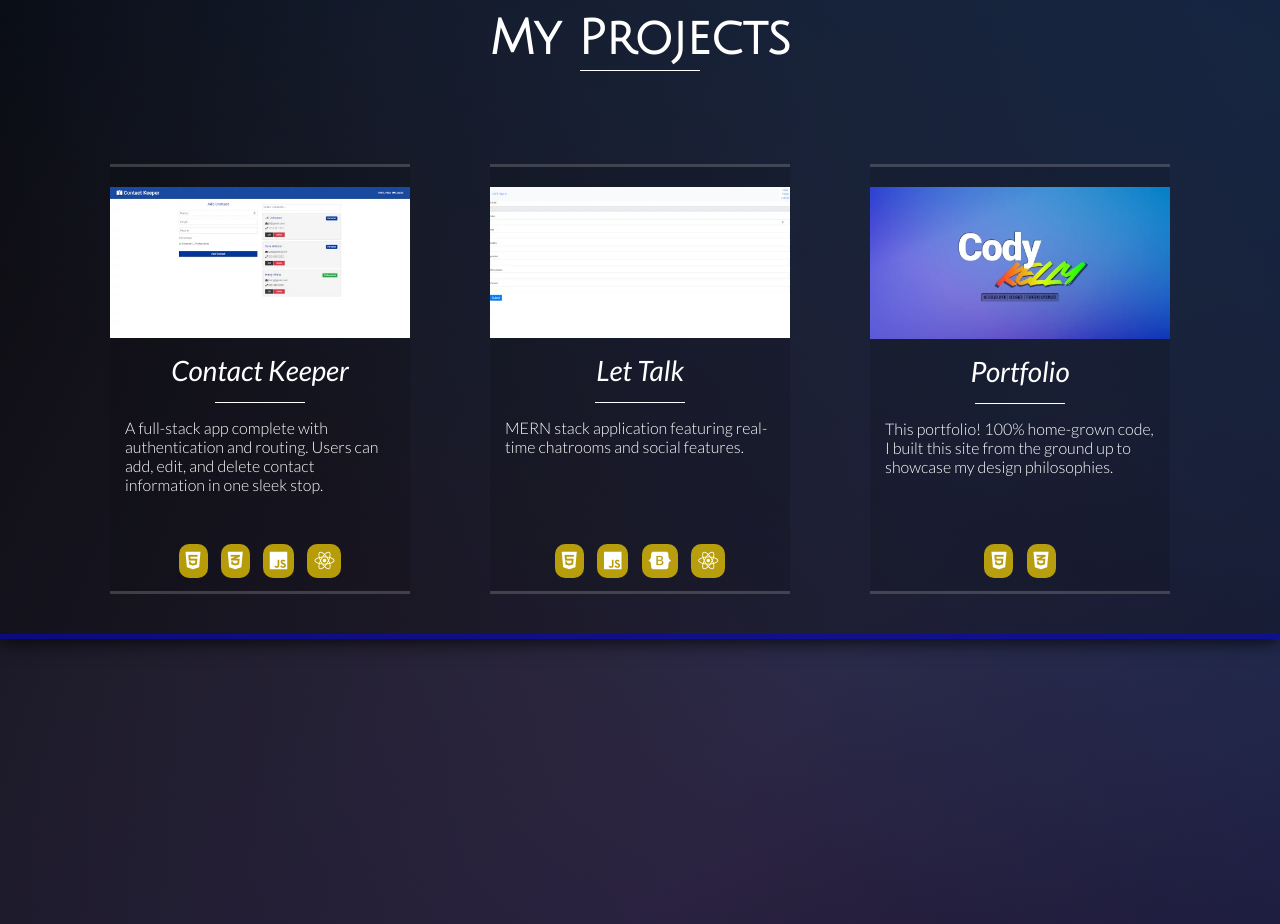
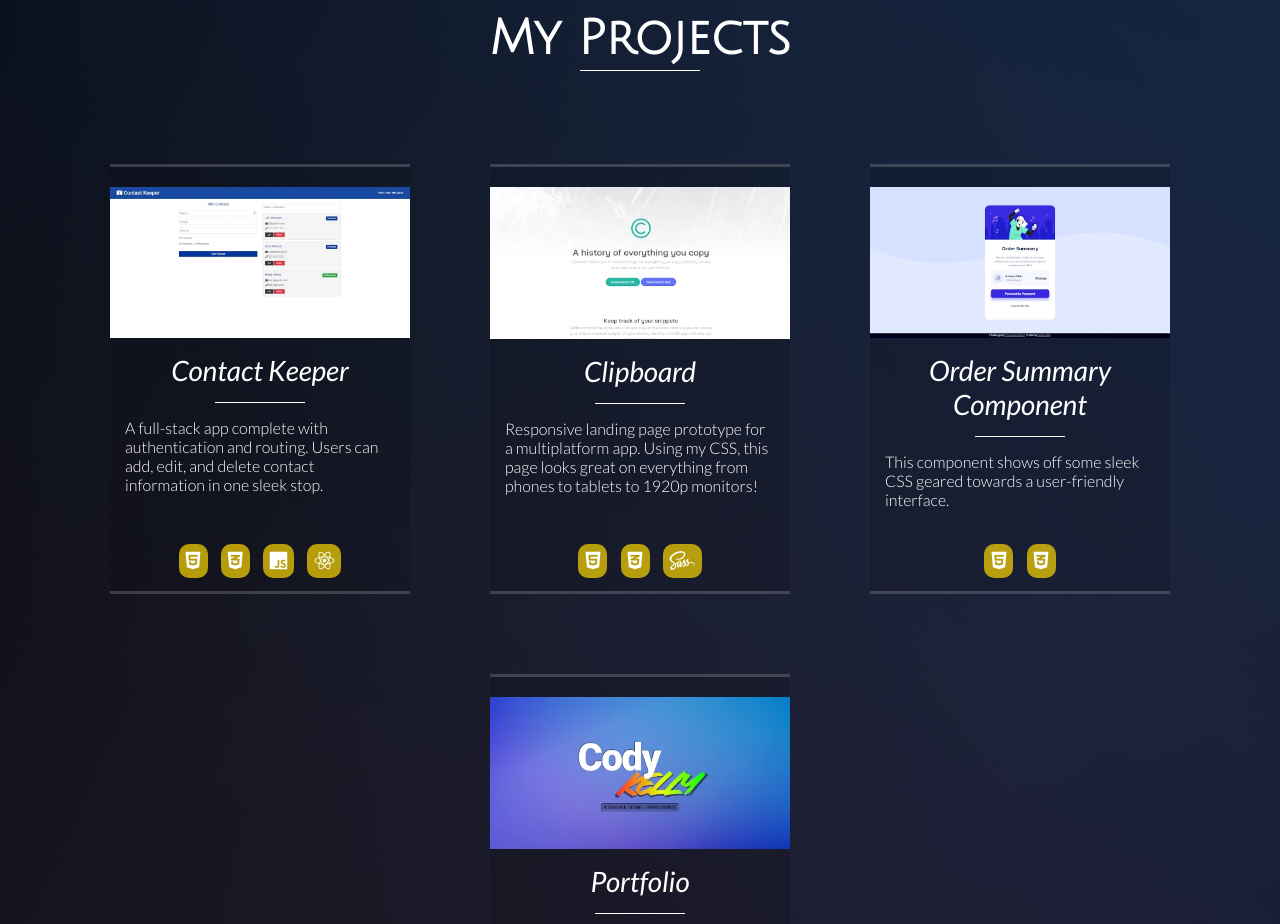
Before and after one commit to CodyKelly/Portfolio, a plain HTML site: page index.html in a window 1280 px wide. Shown: the part 2140-3064 px from the top of the page. Drawn offline with Linux system fonts and the light colour scheme.

Commit message:
Updating projects section

```diff
--- a/index.html
+++ b/index.html
@@ -112,6 +112,46 @@
             </div>
           </a>
           <a
+            href="https://github.com/CodyKelly/clipboard-landing-page"
+            target="_blank"
+            rel="noopener noreferrer"
+          >
+            <div class="card center-column-items white">
+              <img src="./images/clipboard_landing.webp" />
+              <h1>Clipboard</h1>
+              <div class="hr"></div>
+              <p class="text">
+                Responsive landing page prototype for a multiplatform app. Using
+                my CSS, this page looks great on everything from phones to
+                tablets to 1920p monitors!
+              </p>
+              <div class="bottom footer">
+                <i class="fa-brands fa-html5 tag"></i>
+                <i class="fa-brands fa-css3-alt tag"></i>
+                <i class="fa-brands fa-sass tag"></i>
+              </div>
+            </div>
+          </a>
+          <a
+            href="https://github.com/CodyKelly/order-summary-component"
+            target="_blank"
+            rel="noopener noreferrer"
+          >
+            <div class="card center-column-items white">
+              <img src="./images/order-summary.webp" />
+              <h1>Order Summary Component</h1>
+              <div class="hr"></div>
+              <p class="text">
+                This component shows off some sleek CSS geared towards a
+                user-friendly interface.
+              </p>
+              <div class="bottom footer">
+                <i class="fa-brands fa-html5 tag"></i>
+                <i class="fa-brands fa-css3-alt tag"></i>
+              </div>
+            </div>
+          </a>
+          <!-- <a
             href="https://github.com/CodyKelly-UCD/lettalk_client-1"
             target="_blank"
             rel="noopener noreferrer"
@@ -131,7 +171,7 @@
                 <i class="fa-brands fa-react tag"></i>
               </div>
             </div>
-          </a>
+          </a> -->
           <a
             href="https://github.com/CodyKelly/Portfolio"
             target="_blank"
```
Also changed, not shown: images/clipboard_landing.webp (added), images/order-summary.webp (added).
